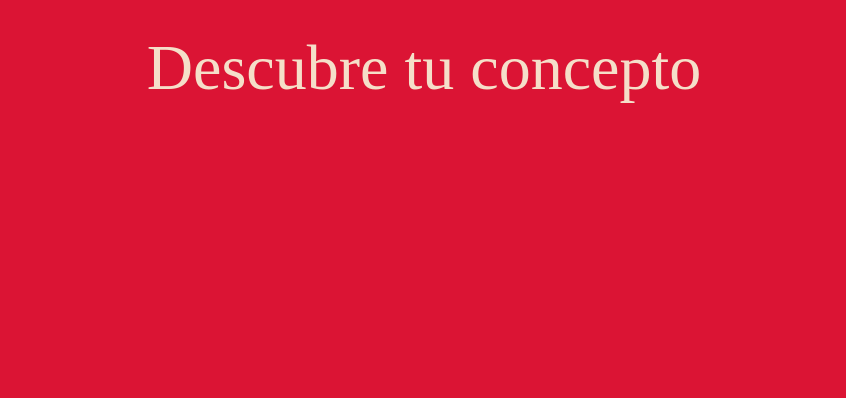
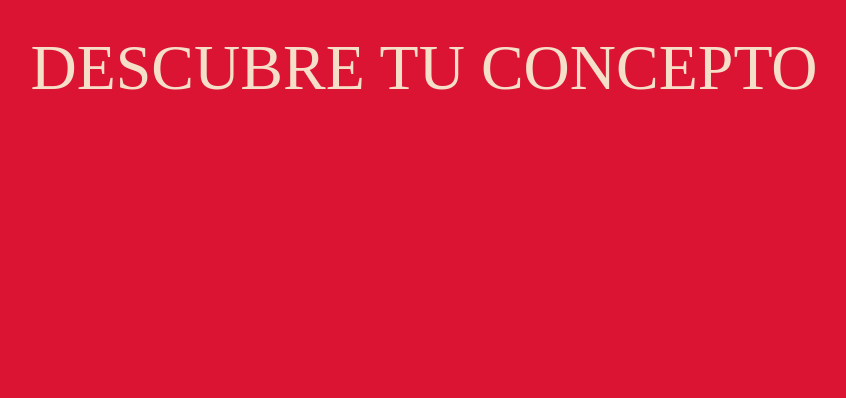
Before and after one commit to CineclubTQHDC/TQHDC-conceptos.github.io, a plain HTML site: page index.html in a window 1280 px wide. Shown: the part 402-800 px from the top of the page, without its empty margins (216-1062 px from the left). Drawn offline with Linux system fonts and the light colour scheme; a web font is replaced by a local one.

Commit message:
Actualizar index.html

```diff
--- a/index.html
+++ b/index.html
@@ -63,7 +63,7 @@
 <!-- Pantalla 1: Inicio -->
 <div id="inicio" class="screen">
     <img id="logo" src="logo.png" alt="Logo del CineClub">
-    <button id="btn">Descubre tu concepto</button>
+    <button id="btn">DESCUBRE TU CONCEPTO</button>
 </div>
 
 <!-- Pantalla 2: Countdown -->
```
